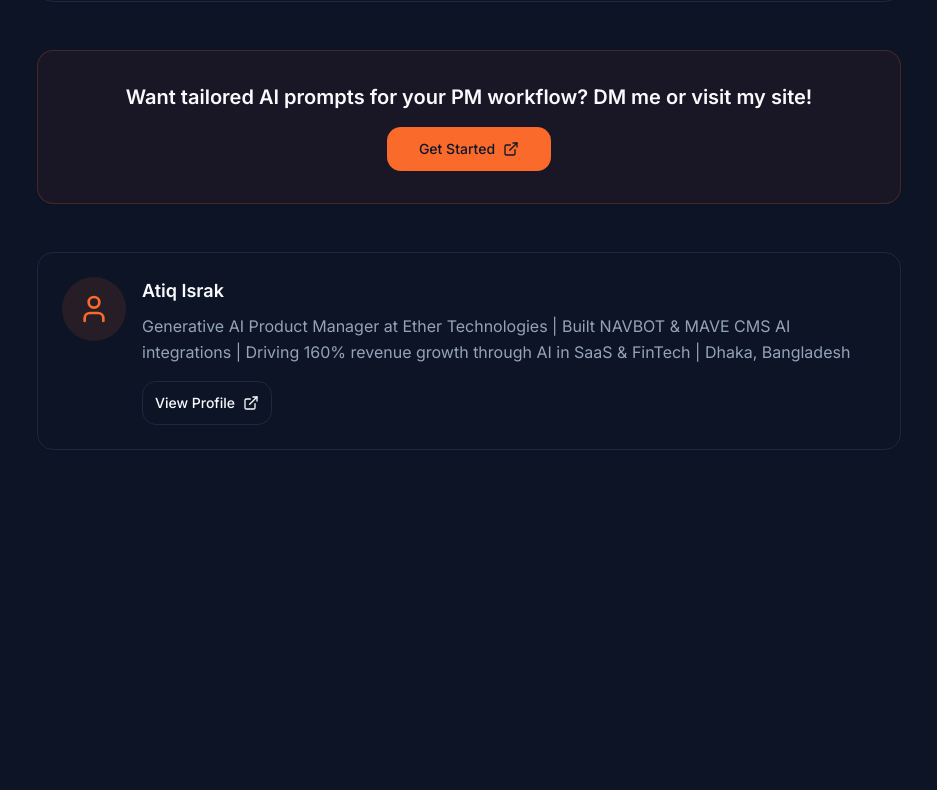
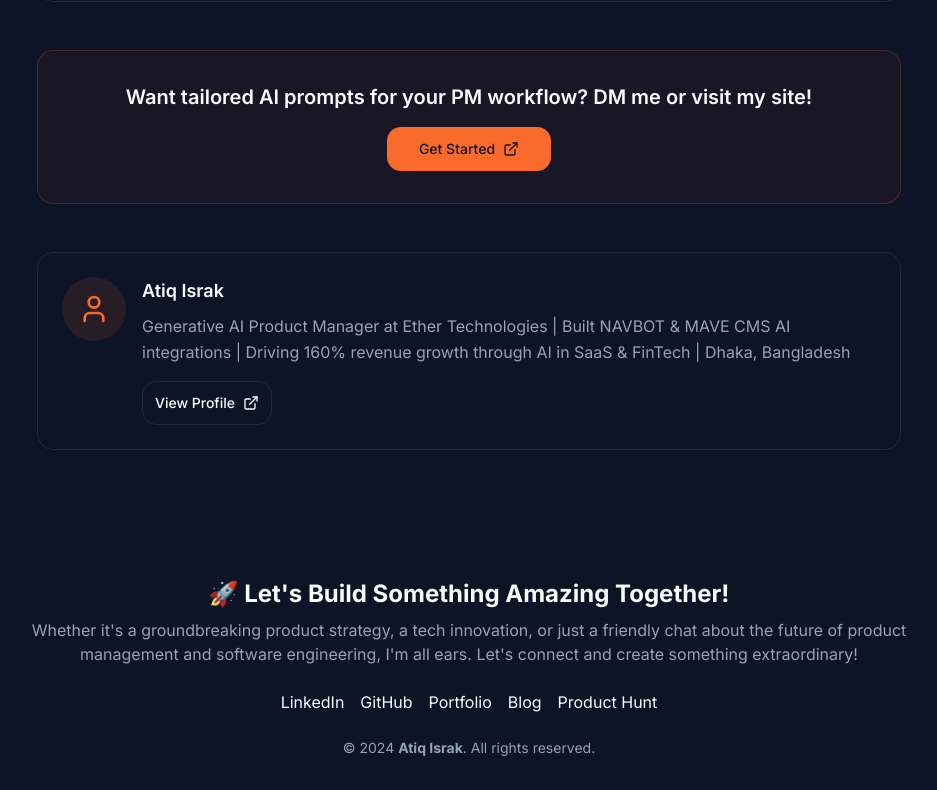
Before and after one commit to atiqisrak/atiqisrak-portfolio, a Next.js app: page /blogs/the-rise-of-the-ai-product-manager-essential-skills-for-2025-and-beyond in a window 1280 px wide. Shown: the part 2801-3591 px from the top of the page, without its empty margins (171-1108 px from the left). Before the commit the page ends 3347 px from the top, so only its background shows below. Built offline with nearby package versions, Linux system fonts and the light colour scheme; no server answers.

Commit message:
added footer on blogs page

```diff
--- a/app/blogs/BlogsClient.tsx
+++ b/app/blogs/BlogsClient.tsx
@@ -325,7 +325,7 @@ export default function BlogsClient({ initialBlogs }: BlogsClientProps) {
         >
           {blogs.map((blog, index) => (
             <motion.div key={blog.id} variants={fadeIn} className="h-full">
-              <Card className="group hover:shadow-lg transition-all duration-300 overflow-hidden h-full flex flex-col">
+              <Card className="group hover:shadow-lg cursor-pointer transition-all duration-300 overflow-hidden h-full flex flex-col">
                 <Link
                   href={`/blogs/${blog.slug}?template=${selectedTemplate}`}
                   className="h-full flex flex-col"
@@ -365,7 +365,7 @@ export default function BlogsClient({ initialBlogs }: BlogsClientProps) {
                       </div>
 
                       <div className="p-6 flex flex-col h-full">
-                        <h3 className="text-xl font-semibold text-foreground mb-3 group-hover:text-primary transition-colors line-clamp-2 min-h-[3.5rem]">
+                        <h3 className="text-xl font-semibold text-foreground mb-3 group-hover:text-primary transition-colors line-clamp-2 min-h-[3.5rem] cursor-pointer">
                           {blog.title}
                         </h3>
 
--- a/app/blogs/[slug]/page.tsx
+++ b/app/blogs/[slug]/page.tsx
@@ -6,6 +6,7 @@ import {
   generateBreadcrumbSchema,
 } from "@/lib/structured-data";
 import dynamic from "next/dynamic";
+import Footer from "@/components/Footer";
 
 // Dynamic imports for blog templates
 const Template1 = dynamic(() => import("@/components/Blog/Template1"), {
@@ -129,6 +130,7 @@ export default async function BlogPage({
         dangerouslySetInnerHTML={{ __html: JSON.stringify(breadcrumbSchema) }}
       />
       <TemplateComponent blog={blog} />
+      <Footer />
     </>
   );
 }
--- a/components/Footer.tsx
+++ b/components/Footer.tsx
@@ -44,7 +44,7 @@ export default function Footer() {
             Portfolio
           </Link>
           <Link
-            href="https://www.linkedin.com/in/atiq-israk/recent-activity/all/"
+            href="/blogs"
             target="_blank"
             rel="noopener noreferrer"
             className="hover:text-primary transition-colors text-sm md:text-base text-center"
```
